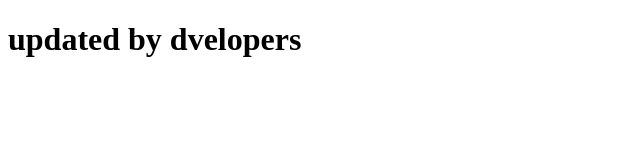
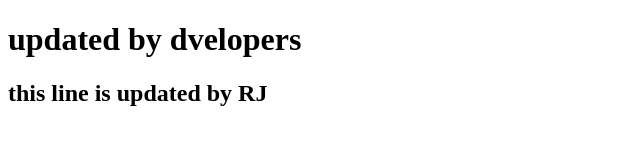
Before and after one commit to Mounika-Thirupathi/42r-collabaration, a plain HTML site: page dev.html in a window 1280 px wide. Shown: the whole page, without its empty margins (0-640 px from the left). Drawn offline with Linux system fonts and the light colour scheme.

Commit message:
updated by RJ

```diff
--- a/dev.html
+++ b/dev.html
@@ -7,5 +7,6 @@
 </head>
 <body>
     <h1>updated by dvelopers</h1>
+    <h2>this line is updated by RJ</h2>
 </body>
 </html>
```
